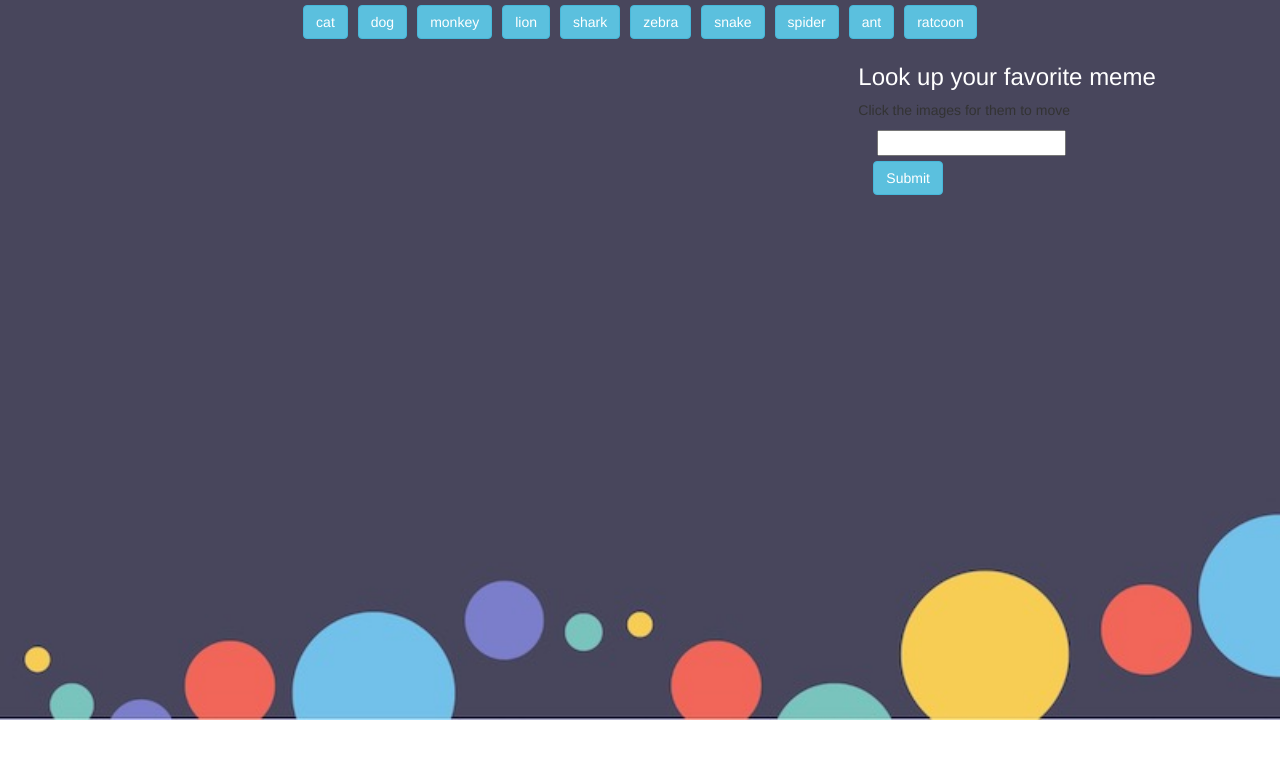
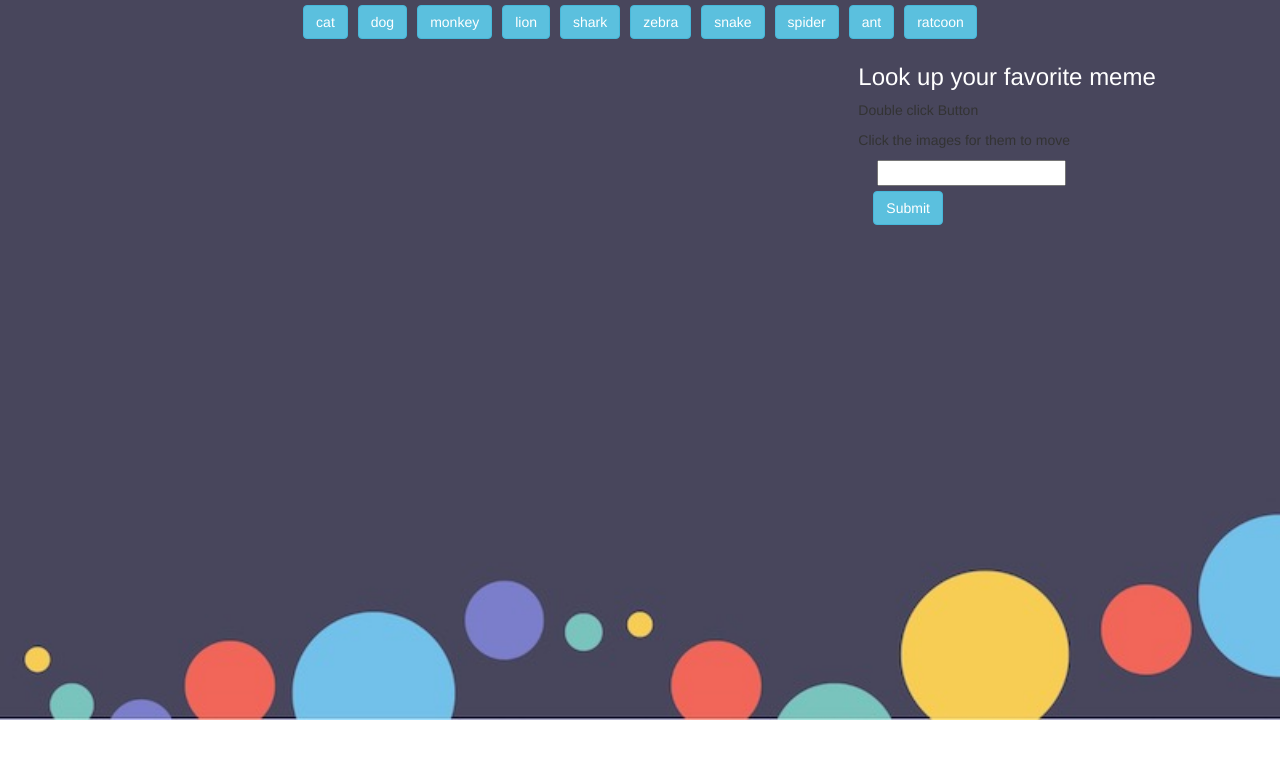
Before and after one commit to ABACABB00/GifTastic, a plain HTML site: page index.html in a window 1280 px wide. Shown: the top 758 px of the page. Drawn offline with nearby package versions, Linux system fonts and the light colour scheme.

Commit message:
Update index.html
dcb

```diff
--- a/index.html
+++ b/index.html
@@ -22,6 +22,7 @@
         <div class="col-md-4">
             <div class="row guide">
                 <h3 class="favorite">Look up your favorite meme</h3>
+                <p>Double click Button</p>
                 <p>Click the images for them to move</p>
             </div>
                 <label for="search-input"></label>
```
